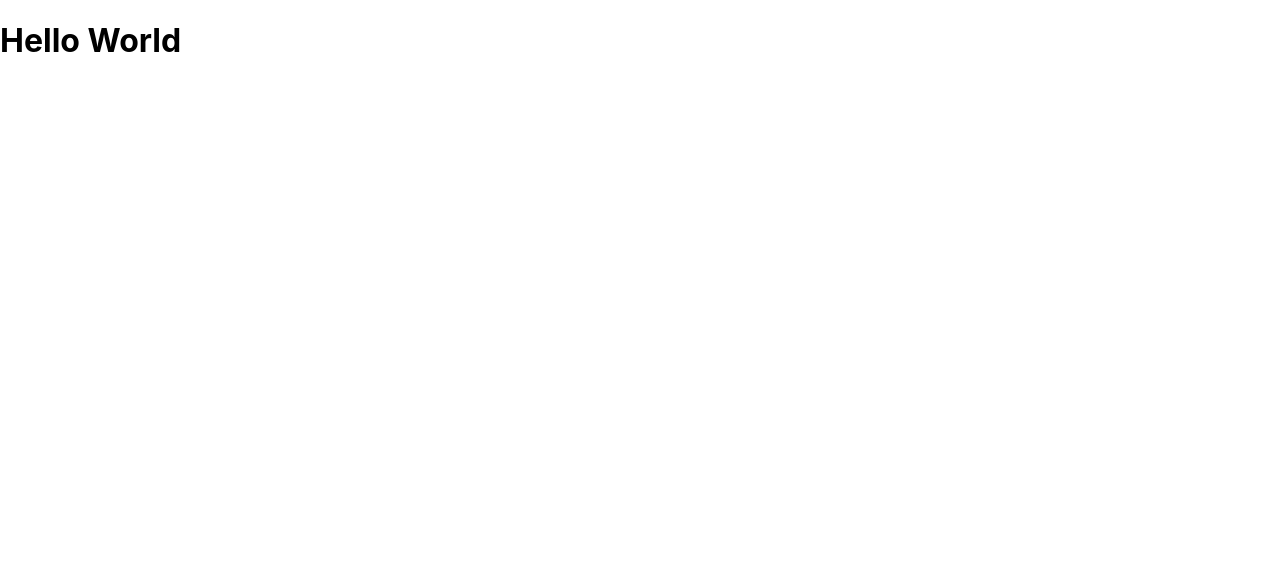
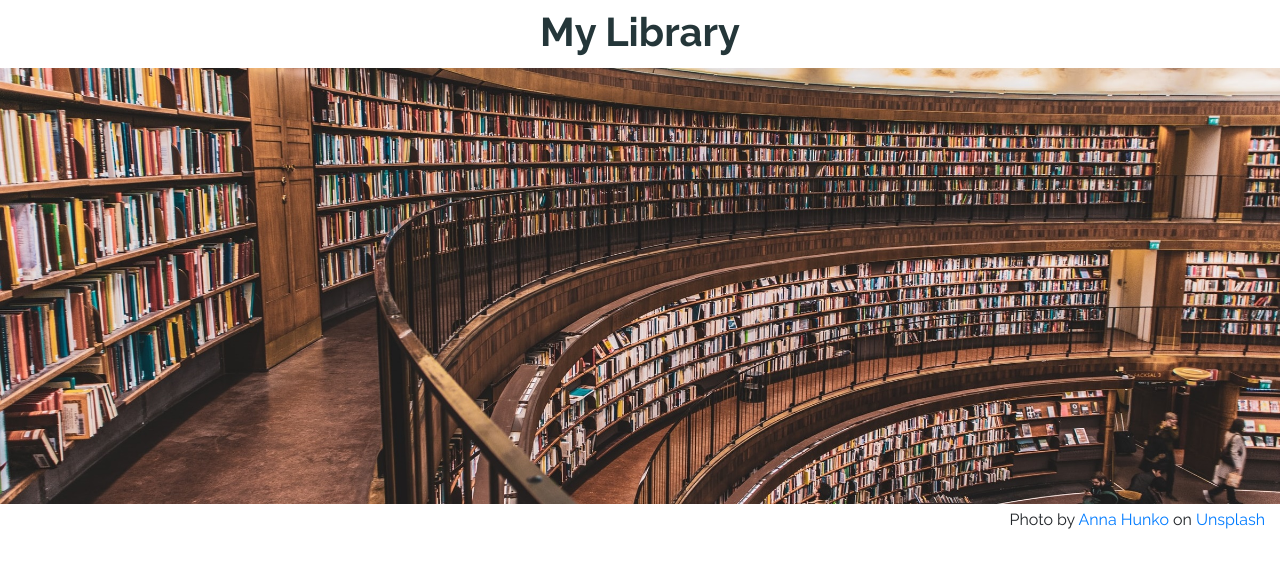
Before and after one commit to sriyabro/My-Library-App, a React (Create React App) app: page / in a window 1280 px wide. Shown: the top 568 px of the page. Built offline with nearby package versions, Linux system fonts and the light colour scheme.

Commit message:
Welcome UX complete - Raleway font added

```diff
--- a/public/index.html
+++ b/public/index.html
@@ -10,6 +10,10 @@
       content="Web site created using create-react-app"
     />
     <link rel="apple-touch-icon" href="%PUBLIC_URL%/logo192.png" />
+
+    <!-- Raleway web font  -->
+    <link rel="preconnect" href="https://fonts.gstatic.com">
+    <link href="https://fonts.googleapis.com/css2?family=Raleway:wght@300;400;500;600;700&display=swap" rel="stylesheet">
 
     <!--
       manifest.json provides metadata used when your web app is installed on a
--- a/src/App.tsx
+++ b/src/App.tsx
@@ -1,10 +1,10 @@
 import React from 'react';
+import './assets/styles/main.scss'
+import Welcome from "./components/Welcome";
 
 function App() {
   return (
-
-    <h1>Hello World</h1>
-
+    <Welcome/>
   );
 }
 
--- /dev/null
+++ b/src/assets/styles/main.scss
@@ -0,0 +1,6 @@
+@import '~bootstrap/scss/bootstrap';
+
+body {
+  font-family: 'Raleway', sans-serif;
+  font-weight: 400;
+}
--- /dev/null
+++ b/src/assets/styles/partials/welcome.scss
@@ -0,0 +1,11 @@
+$welcome-h1-color : #243639;
+
+h1 {
+  font-weight: 700;
+  color: $welcome-h1-color;
+}
+
+img {
+  width: 100%;
+  height: auto;
+}
--- /dev/null
+++ b/src/components/Welcome.tsx
@@ -0,0 +1,31 @@
+import React from 'react';
+import '../assets/styles/partials/welcome.scss'
+import {Col, Container, Row, Image} from "react-bootstrap";
+import WelcomeImg from '../assets/images/welcome-library.jpg'
+
+const Welcome: React.FC = () => {
+    return (
+        <Container fluid={true}>
+            <Row>
+                <Col xs={12} className='text-center mt-2 mb-1'>
+                    <h1>My Library</h1>
+                </Col>
+            </Row>
+            <Row>
+                <Col xs={12} className='mx-0 px-0'>
+                    <Image src={WelcomeImg} />
+                </Col>
+            </Row>
+            <Row>
+                <Col xs={12} className='text-right pt-1'>
+                    Photo by <a href="https://unsplash.com/@annahunko?utm_source=unsplash&utm_medium=referral&utm_content=creditCopyText">
+                    Anna Hunko </a>
+                    on <a href="https://unsplash.com/?utm_source=unsplash&utm_medium=referral&utm_content=creditCopyText">
+                    Unsplash </a>
+                </Col>
+            </Row>
+        </Container>
+    );
+}
+
+export default Welcome;
```
Also changed, not shown: src/assets/images/welcome-library.jpg (added).
